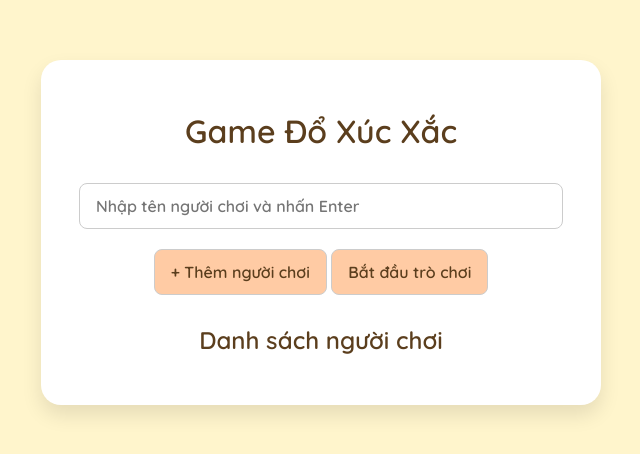
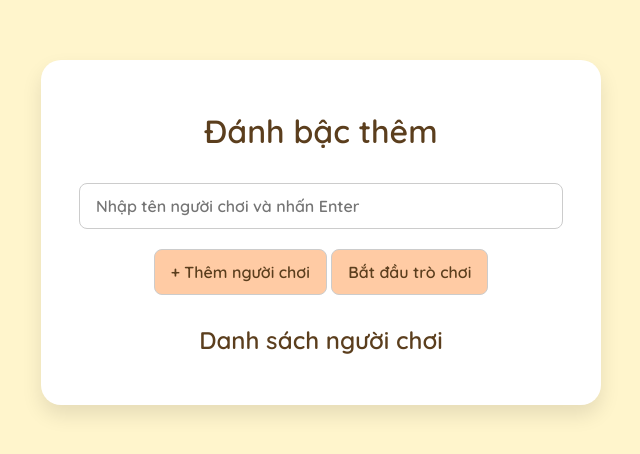
Before and after one commit to kittenwarrior-qb/dice_game, a plain HTML site: page index.html in a window 1280 px wide. Shown: the whole page, without its empty margins (319-959 px from the left). Drawn offline with Linux system fonts and the light colour scheme.

Commit message:
second commit

```diff
--- a/index.html
+++ b/index.html
@@ -9,7 +9,7 @@
 </head>
 <body>
   <div class="container">
-    <h1>Game Đổ Xúc Xắc</h1>
+    <h1>Đánh bậc thêm</h1>
     <input type="text" id="add_player_input" placeholder="Nhập tên người chơi và nhấn Enter" />
     <button id="add_player_button">+ Thêm người chơi</button>
     <button id="start_button" disabled>Bắt đầu trò chơi</button>
@@ -25,9 +25,10 @@
       <div class="" id="dice_result"></div>
       <div id="history"></div>
       <div id="scoreboard"></div>
-
     </div>
-  </div>
+    <!-- <img src="https://media3.giphy.com/media/YoKoNrBgjgJUHo6svm/giphy.gif?cid=6c09b95230y6tb570r82zf2e0408cmovizlv06muaxskdr1p&ep=v1_internal_gif_by_id&rid=giphy.gif&ct=g" alt=""> -->
+    <!-- <img src="https://images.steamusercontent.com/ugc/2482119801798269871/228EAE5AD07429D27A9DBC126AB1D6773E1E4088/?imw=512&&ima=fit&impolicy=Letterbox&imcolor=%23000000&letterbox=false" alt=""> -->
+</div>
   <script src="script.js"></script>
 </body>
 </html>
--- a/styles.css
+++ b/styles.css
@@ -10,6 +10,7 @@ ul li {
 body {
   margin: 0;
   font-family: "Quicksand", sans-serif;
+  height: 100vh;
   background-color: #fff5cc;
   color: #5b3e1d;
 }
```
